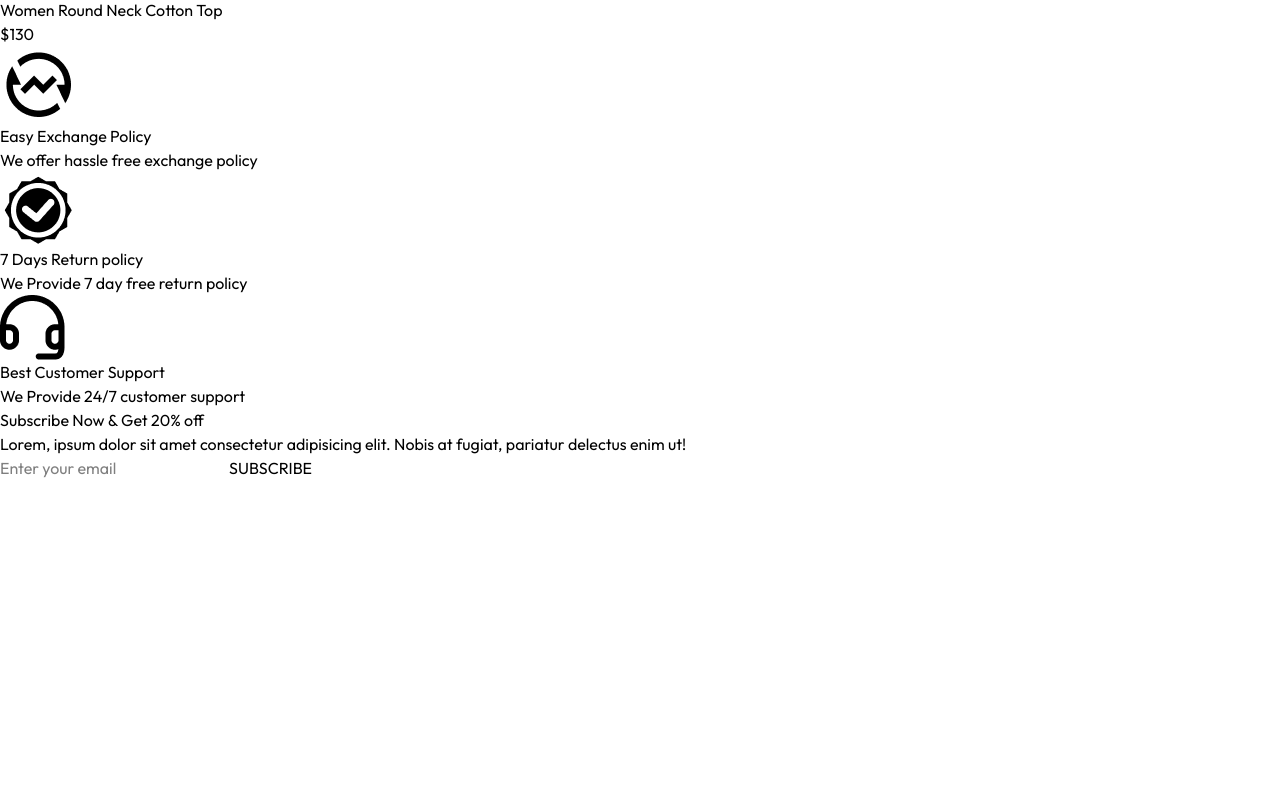
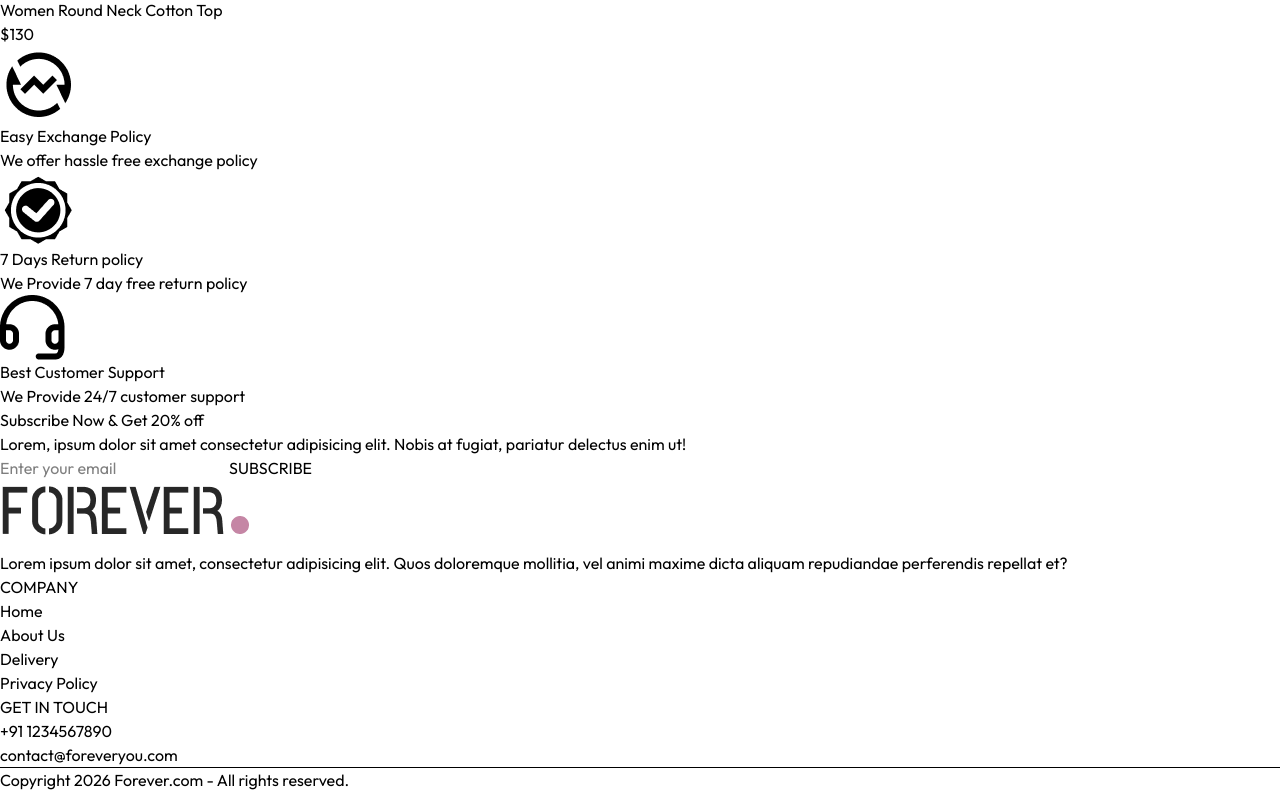
Before and after one commit to abrahamkifleT/ecommerce-app, a React (Vite) app in the folder frontend/: page / in a window 1280 px wide. Shown: the part 9122-9914 px from the top of the page. Before the commit the page ends 9602 px from the top, so only its background shows below. Built offline with nearby package versions, Linux system fonts and the light colour scheme.

Commit message:
feat: create Footer and NewsLetterBox components and integrate Footer into App.jsx with initial routing setup.

```diff
--- a/frontend/src/App.jsx
+++ b/frontend/src/App.jsx
@@ -10,6 +10,7 @@ import Orders from './pages/Orders'
 import About from './pages/About'
 import Contact from './pages/Contact'
 import Navbar from './components/Navbar'
+import Footer from './components/Footer'
 
 const App = () => {
   return (
@@ -26,6 +27,7 @@ const App = () => {
          <Route path="/place-order" element={<PlaceOrder/>}/>
          <Route path="/orders" element={<Orders/>}/>
       </Routes>
+      <Footer />
     </div>
   )
 }
--- /dev/null
+++ b/frontend/src/components/Footer.jsx
@@ -0,0 +1,41 @@
+import React from 'react'
+import { assets } from '../assets/frontend_assets/assets'
+const Footer = () => {
+  return (
+    <div>
+      <div className='flex flex-col sm:grid grid-cols-[3fr_1fr_1fr] gap-14 my-10 mt-40 text-sm'>
+        <div >
+          <img src={assets.logo} className='mb-5 w-32' alt="" />
+          <p className='w-full md:w-2/3 text-gray-600'>
+            Lorem ipsum dolor sit amet, consectetur adipisicing elit. Quos doloremque mollitia, vel animi maxime dicta aliquam repudiandae perferendis repellat et?
+          </p>
+        </div>
+
+        <div>
+          <p className='text-xl font-medium mb-5'>COMPANY</p>
+          <ul className='flex flex-col gap-1 text-gray-600'>
+            <li>Home</li>
+            <li>About Us</li>
+            <li>Delivery</li>
+            <li>Privacy Policy</li>
+          </ul>
+        </div>
+
+        <div>
+          <p className='text-xl font-medium mb-5'>GET IN TOUCH</p>
+          <ul className='flex flex-col gap-1 text-gray-600'>
+            <li>+91 1234567890</li>
+            <li>contact@foreveryou.com</li>
+          </ul>
+        </div>
+      </div>
+
+      <div>
+        <hr />
+        <p className='py-5 text-sm text-center text-gray-600'>Copyright 2026 Forever.com - All rights reserved.</p>
+      </div>
+    </div>
+  )
+}
+
+export default Footer
--- a/frontend/src/components/NewsLetterBox.jsx
+++ b/frontend/src/components/NewsLetterBox.jsx
@@ -1,13 +1,19 @@
 import React from 'react'
 
 const NewsLetterBox = () => {
+
+  const onSubmitHandler = (e) => {
+    e.preventDefault();
+    console.log("Submitted");
+  }
+
   return (
     <div className='text-center'>
         <p className='text-2xl font-medium text-gray-800'>Subscribe Now & Get 20% off</p>
         <p className='text-gray-400 mt-3 '>
           Lorem, ipsum dolor sit amet consectetur adipisicing elit. Nobis at fugiat, pariatur delectus enim ut!
         </p>
-        <form className='w-full sm:w-1/2 flex items-center gap-3 mx-auto my-6 border pl-3'>
+        <form onSubmit={onSubmitHandler} className='w-full sm:w-1/2 flex items-center gap-3 mx-auto my-6 border pl-3'>
           <input className='w-full sm:flex-1 outline-none' type="email" placeholder='Enter your email' required/>
           <button type='submit' className='bg-black text-white text-xs px-10 py-4'>SUBSCRIBE</button>
         </form>
```
